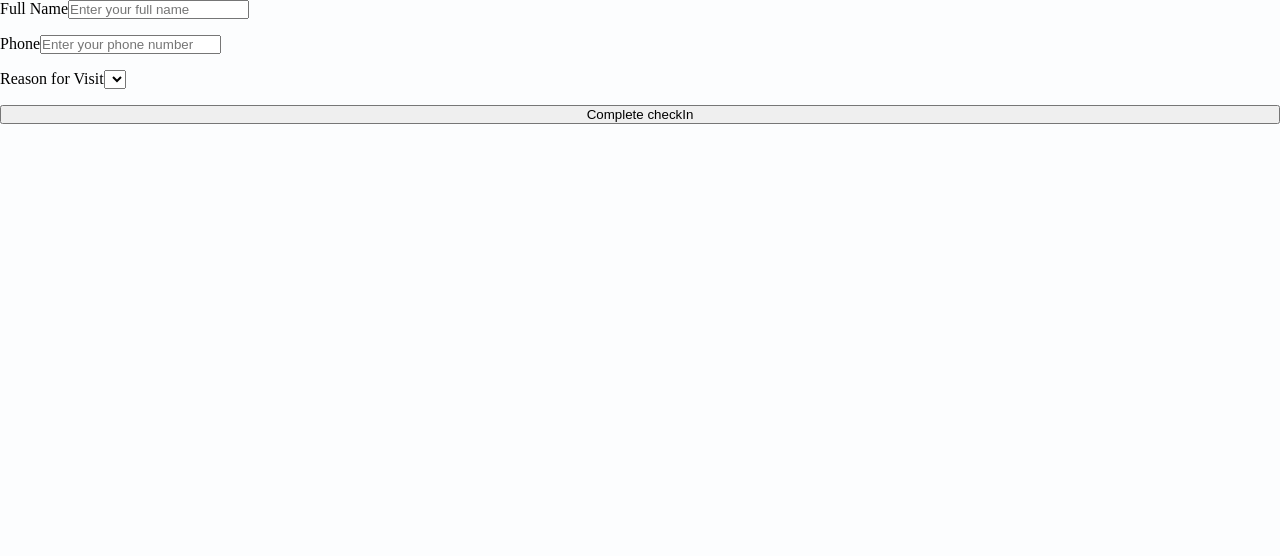
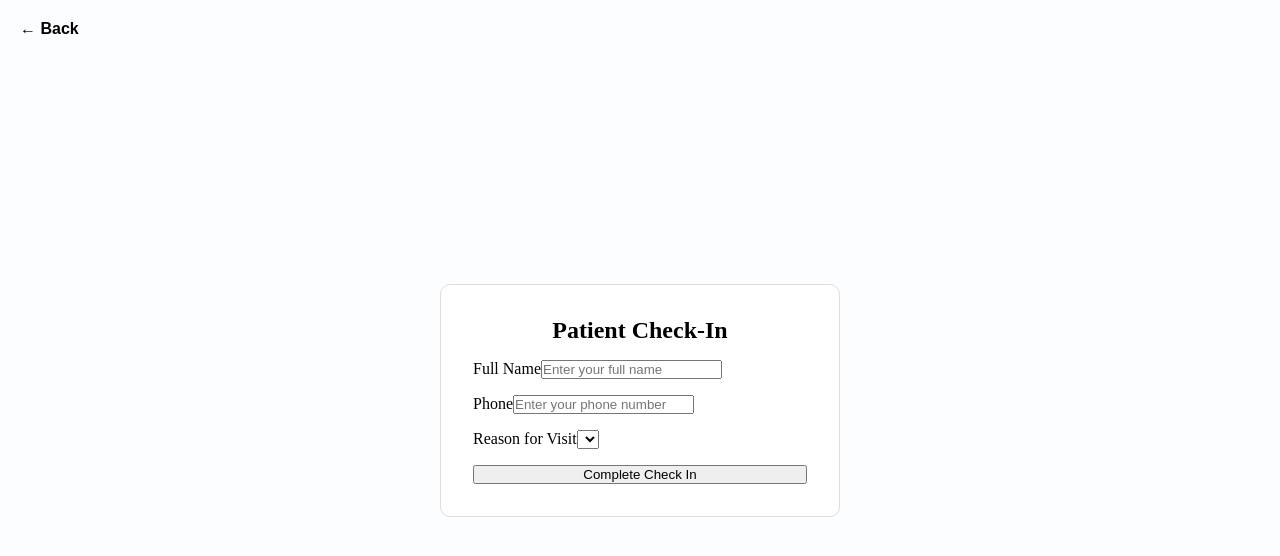
Before and after one commit to The-Nexus-Capstone/Nexus-Carequeue, a React app in the folder frontend/: page /patient/checkin/form in a window 1280 px wide. Shown: the top 556 px of the page. Built offline with nearby package versions, Linux system fonts and the light colour scheme; the HTML template or start-up script is replaced by a standard one.

Commit message:
Centered check-in form and added working back button

```diff
--- a/frontend/src/Shared/Components/BackButton.jsx
+++ b/frontend/src/Shared/Components/BackButton.jsx
@@ -1,6 +1,20 @@
-function BackButton({ onClick }) {
+import React from "react";
+import { useNavigate } from "react-router-dom";
+
+function BackButton() {
+  const navigate = useNavigate();
+
   return (
-    <button onClick={onClick}>
+    <button
+      onClick={() => navigate(-1)}
+      style={{
+        background: "none",
+        border: "none",
+        cursor: "pointer",
+        fontSize: "1rem",
+        fontWeight: "bold"
+      }}
+    >
       ← Back
     </button>
   );
--- a/frontend/src/features/Patients/Components/CheckInForm.jsx
+++ b/frontend/src/features/Patients/Components/CheckInForm.jsx
@@ -1,7 +1,7 @@
-// Patients/components/CheckInForm.jsx
 import React from 'react';
 import Input from '../../../Shared/Components/Input';
 import Select from '../../../Shared/Components/Select';
+import BackButton from '../../../Shared/Components/BackButton';
 import { useNavigate } from "react-router-dom";
 
 function CheckInForm() {
@@ -10,17 +10,42 @@ function CheckInForm() {
 
   const handleSubmit = (e) => {
     e.preventDefault();
-    console.log("Form submitted");
-
     navigate("/patient/queue-status");
   };
 
   return (
+    <div
+      style={{
+        minHeight: "100vh",
+        display: "flex",
+        justifyContent: "center",
+        alignItems: "center",
+        position: "relative"
+      }}
+    >
+
+      {/* Back Button Top Left */}
+      <div style={{ position: "absolute", top: "20px", left: "20px" }}>
+        <BackButton />
+      </div>
+
+      {/* Form Card */}
       <form
         onSubmit={handleSubmit}
-      className="checkin-form"
-      style={{ display: 'flex', flexDirection: 'column', gap: '1rem' }}
+        style={{
+          width: "100%",
+          maxWidth: "400px",
+          display: "flex",
+          flexDirection: "column",
+          gap: "1rem",
+          padding: "2rem",
+          border: "1px solid #ddd",
+          borderRadius: "10px",
+          background: "#fff"
+        }}
       >
+        <h2 style={{ textAlign: "center" }}>Patient Check-In</h2>
+
         <Input label="Full Name" placeholder="Enter your full name" />
         <Input label="Phone" placeholder="Enter your phone number" />
 
@@ -30,9 +55,11 @@ function CheckInForm() {
         />
 
         <button type="submit">
-        Complete checkIn
+          Complete Check In
         </button>
+
       </form>
+    </div>
   );
 }
 
```
Lines whose indentation alone changed are shown as unchanged.
